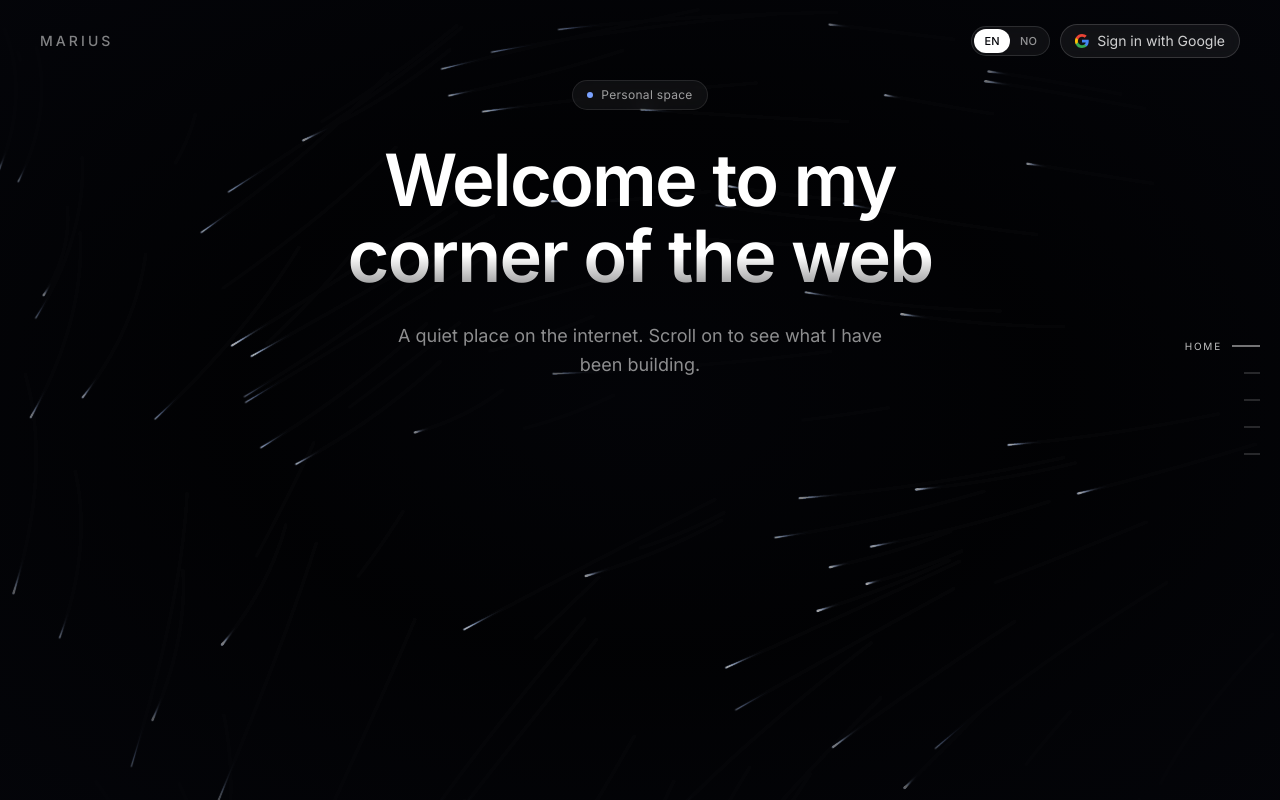
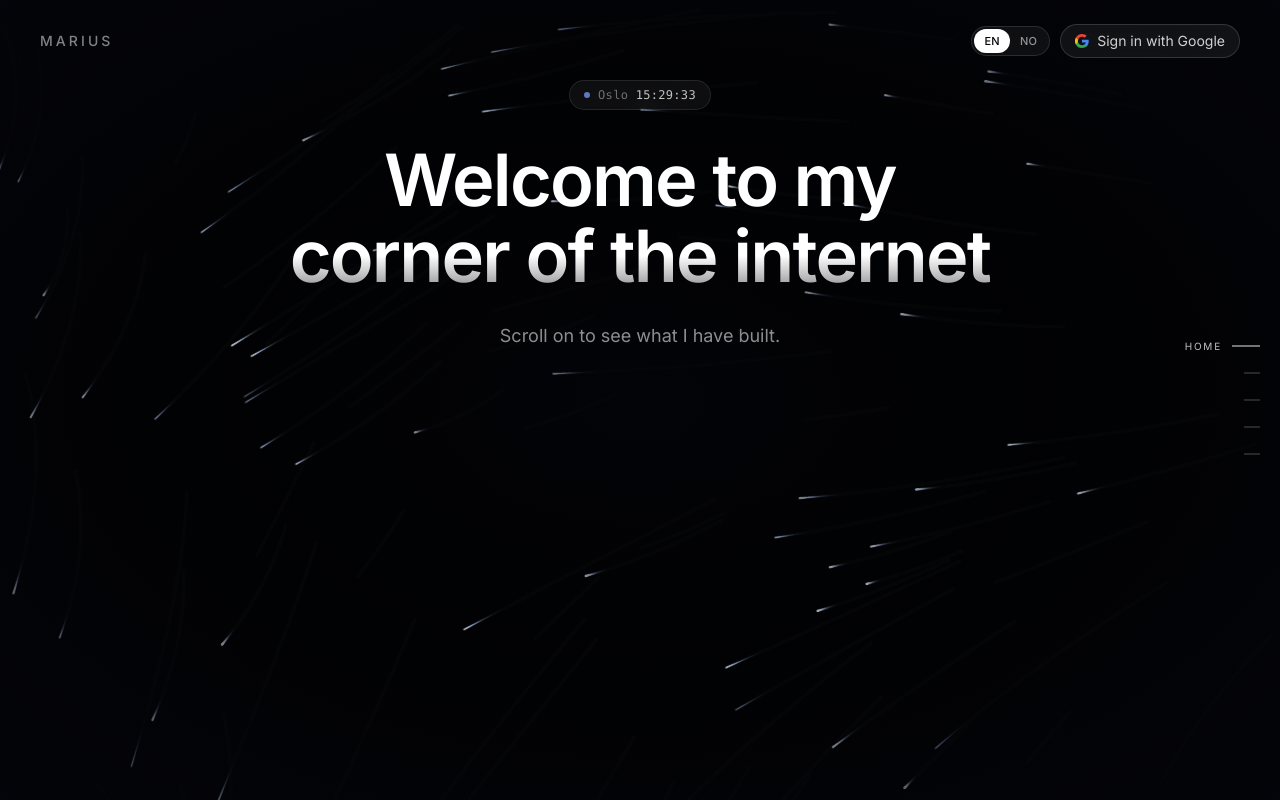
Before and after one commit to mariuslindegard/personal-site, a React (Vite) app: page / in a window 1280 px wide. Built offline with nearby package versions, Linux system fonts and the light colour scheme; no server answers.

Commit message:
Hero: new welcome copy; replace tagline pill with live Oslo clock

```diff
--- /dev/null
+++ b/src/components/LocalClock.tsx
@@ -0,0 +1,53 @@
+import { useEffect, useState } from 'react'
+
+/** The site owner's timezone — the clock shows their local time, not the visitor's. */
+const TIME_ZONE = 'Europe/Oslo'
+
+const formatter = new Intl.DateTimeFormat('en-GB', {
+  timeZone: TIME_ZONE,
+  hourCycle: 'h23',
+  hour: '2-digit',
+  minute: '2-digit',
+  second: '2-digit',
+})
+
+function readTime() {
+  return formatter.format(new Date())
+}
+
+type LocalClockProps = {
+  /** Short timezone label, e.g. "Oslo". */
+  label: string
+  /** Full description for the tooltip, e.g. "Local time in Oslo". */
+  title: string
+}
+
+/**
+ * Live clock in the owner's timezone, used as the hero badge.
+ *
+ * Re-arms the timer against the wall clock each tick rather than using a fixed
+ * 1s interval, so the readout never skips or repeats a second and it corrects
+ * itself straight away after the tab has been throttled in the background.
+ */
+export default function LocalClock({ label, title }: LocalClockProps) {
+  const [time, setTime] = useState(readTime)
+
+  useEffect(() => {
+    let timer: number
+
+    const tick = () => {
+      setTime(readTime())
+      timer = window.setTimeout(tick, 1000 - (Date.now() % 1000))
+    }
+
+    timer = window.setTimeout(tick, 1000 - (Date.now() % 1000))
+    return () => window.clearTimeout(timer)
+  }, [])
+
+  return (
+    <span title={title} className="whitespace-nowrap">
+      <span className="text-white/40">{label}</span>{' '}
+      <span className="tabular-nums text-white/75">{time}</span>
+    </span>
+  )
+}
--- a/src/i18n/translations.ts
+++ b/src/i18n/translations.ts
@@ -27,7 +27,10 @@ export type Dict = {
     sections: string
   }
   hero: {
-    badge: string
+    /** Short timezone label shown next to the live clock. */
+    clockLabel: string
+    /** Tooltip for the live clock. */
+    clockTitle: string
     titleTop: string
     titleAccent: string
     subtitle: string
@@ -98,11 +101,11 @@ export const en: Dict = {
     sections: 'Sections',
   },
   hero: {
-    badge: 'Personal space',
+    clockLabel: 'Oslo',
+    clockTitle: 'Local time in Oslo',
     titleTop: 'Welcome to my',
-    titleAccent: 'corner of the web',
-    subtitle:
-      'A quiet place on the internet. Scroll on to see what I have been building.',
+    titleAccent: 'corner of the internet',
+    subtitle: 'Scroll on to see what I have built.',
     signIn: 'Sign in with Google',
     restoring: 'Restoring session…',
     scroll: 'Scroll',
@@ -207,11 +210,11 @@ export const no: Dict = {
     sections: 'Seksjoner',
   },
   hero: {
-    badge: 'Min lille plass',
-    titleTop: 'Velkommen til min',
-    titleAccent: 'del av nettet',
-    subtitle:
-      'Et rolig sted på internett. Bla videre for å se hva jeg har bygget.',
+    clockLabel: 'Oslo',
+    clockTitle: 'Lokal tid i Oslo',
+    titleTop: 'Velkommen til mitt',
+    titleAccent: 'internett hjørne',
+    subtitle: 'Bla videre for å se hva jeg har bygget.',
     signIn: 'Logg inn med Google',
     restoring: 'Gjenoppretter økt…',
     scroll: 'Bla',
--- a/src/pages/Landing.tsx
+++ b/src/pages/Landing.tsx
@@ -2,6 +2,7 @@ import { Link } from 'react-router-dom'
 import LineField from '../components/LineField'
 import GoogleIcon from '../components/GoogleIcon'
 import LanguageToggle from '../components/LanguageToggle'
+import LocalClock from '../components/LocalClock'
 import Projects from '../components/Projects'
 import GitHub from '../components/GitHub'
 import About from '../components/About'
@@ -136,11 +137,14 @@ export default function Landing() {
         <Section id="home" ariaLabel={t.nav.home}>
           <div className="flex flex-col items-center text-center">
             <span
-              className="animate-fade-up mb-6 inline-flex items-center gap-2 rounded-full border border-white/10 bg-white/5 px-3.5 py-1.5 text-xs tracking-wide text-white/60 backdrop-blur-sm sm:mb-8"
+              className="animate-fade-up mb-6 inline-flex items-center gap-2 rounded-full border border-white/10 bg-white/5 px-3.5 py-1.5 font-mono text-xs tracking-wide backdrop-blur-sm sm:mb-8"
               style={{ animationDelay: '0ms' }}
             >
-              <span className="size-1.5 rounded-full bg-accent" />
-              {t.hero.badge}
+              <span
+                aria-hidden="true"
+                className="size-1.5 animate-pulse rounded-full bg-accent"
+              />
+              <LocalClock label={t.hero.clockLabel} title={t.hero.clockTitle} />
             </span>
 
             <h1
```
